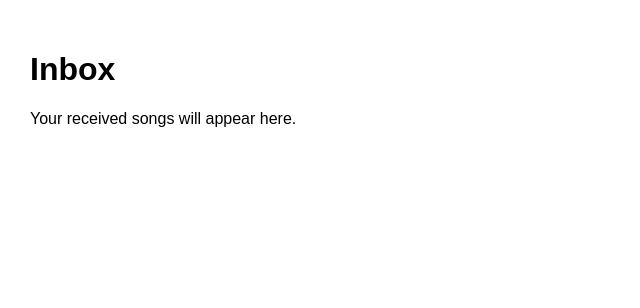
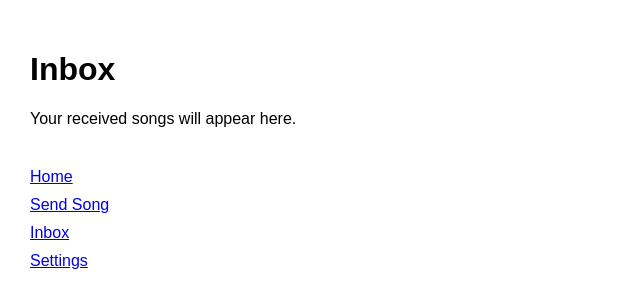
Before and after one commit to jasonsever79/SongPing, a Next.js app: page /inbox in a window 1280 px wide. Shown: the top 308 px of the page, without its empty margins (0-640 px from the left). Built offline with nearby package versions, Linux system fonts and the light colour scheme.

Commit message:
Update page.tsx

```diff
--- a/app/inbox/page.tsx
+++ b/app/inbox/page.tsx
@@ -1,7 +1,3 @@
-"use client";
-
-
-
 export default function InboxPage() {
 
   return (
@@ -12,19 +8,38 @@ export default function InboxPage() {
 
       <p>Your received songs will appear here.</p>
 
+
+
+      <div style={{ marginTop: 40 }}>
+
+        <a href="/" style={{ display: "block", marginBottom: 10 }}>
+
+          Home
+
+        </a>
+
+        <a href="/send" style={{ display: "block", marginBottom: 10 }}>
+
+          Send Song
+
+        </a>
+
+        <a href="/inbox" style={{ display: "block", marginBottom: 10 }}>
+
+          Inbox
+
+        </a>
+
+        <a href="/settings" style={{ display: "block", marginBottom: 10 }}>
+
+          Settings
+
+        </a>
+
+      </div>
+
     </div>
 
   );
 
 }
-<div style={{ marginTop: 40 }}>
-
-  <a href="/" style={{ display: "block", marginBottom: 10 }}>Home</a>
-
-  <a href="/send" style={{ display: "block", marginBottom: 10 }}>Send Song</a>
-
-  <a href="/inbox" style={{ display: "block", marginBottom: 10 }}>Inbox</a>
-
-  <a href="/settings" style={{ display: "block", marginBottom: 10 }}>Settings</a>
-
-</div>
```
